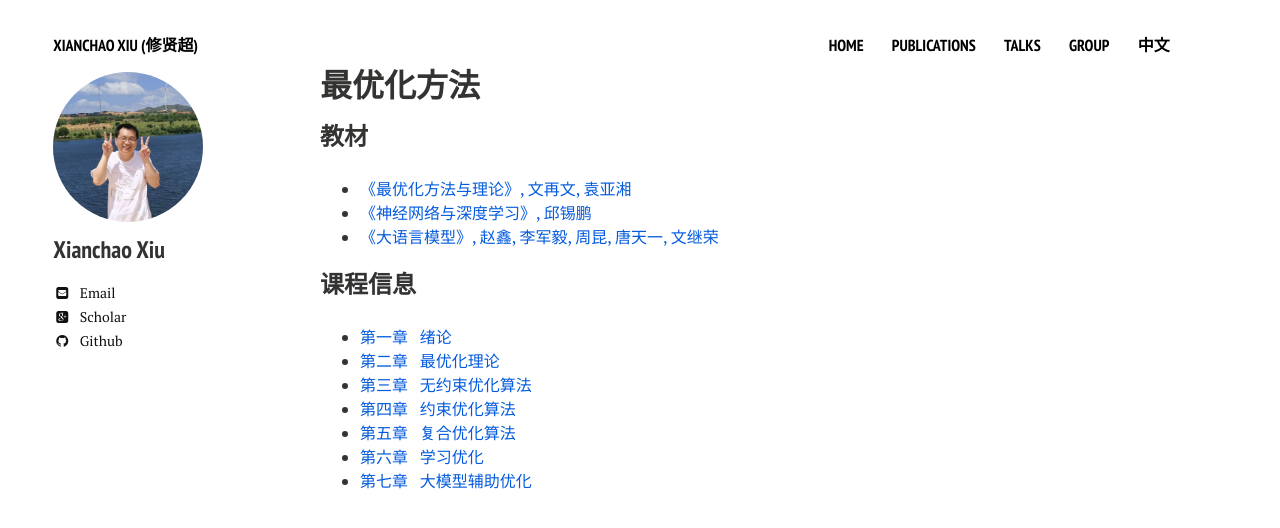
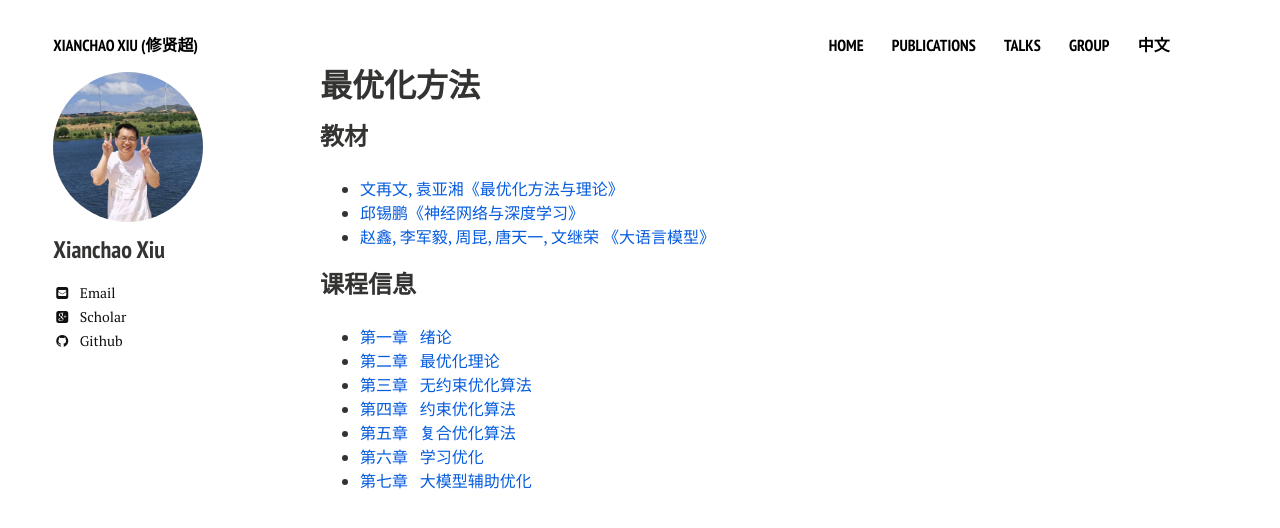
Before and after one commit to xianchaoxiu/xianchaoxiu.github.io, a Jekyll site: the page built from chinese/OPT/index.md, in a window 1280 px wide. Shown: the top 528 px of the page. Built offline with Jekyll 4.4.1, drawn with Linux system fonts in a browser that asks for light colours; nearby versions of some CDN libraries.

Commit message:
Update index.md

```diff
--- a/chinese/OPT/index.md
+++ b/chinese/OPT/index.md
@@ -8,9 +8,9 @@ share: false
 
 
 ### 教材
-* <a href="http://faculty.bicmr.pku.edu.cn/~wenzw/optbook.html" class="textlink" target="_blank"> 《最优化方法与理论》, 文再文, 袁亚湘 </a><br>
-* <a href="https://nndl.github.io/" class="textlink" target="_blank"> 《神经网络与深度学习》, 邱锡鹏 </a><br>
-* <a href="https://llmbook-zh.github.io/" class="textlink" target="_blank"> 《大语言模型》, 赵鑫, 李军毅, 周昆, 唐天一, 文继荣 </a><br>
+* <a href="http://faculty.bicmr.pku.edu.cn/~wenzw/optbook.html" class="textlink" target="_blank"> 文再文, 袁亚湘《最优化方法与理论》</a><br>
+* <a href="https://nndl.github.io/" class="textlink" target="_blank"> 邱锡鹏《神经网络与深度学习》 </a><br>
+* <a href="https://llmbook-zh.github.io/" class="textlink" target="_blank"> 赵鑫, 李军毅, 周昆, 唐天一, 文继荣 《大语言模型》 </a><br>
 
 
 
```
